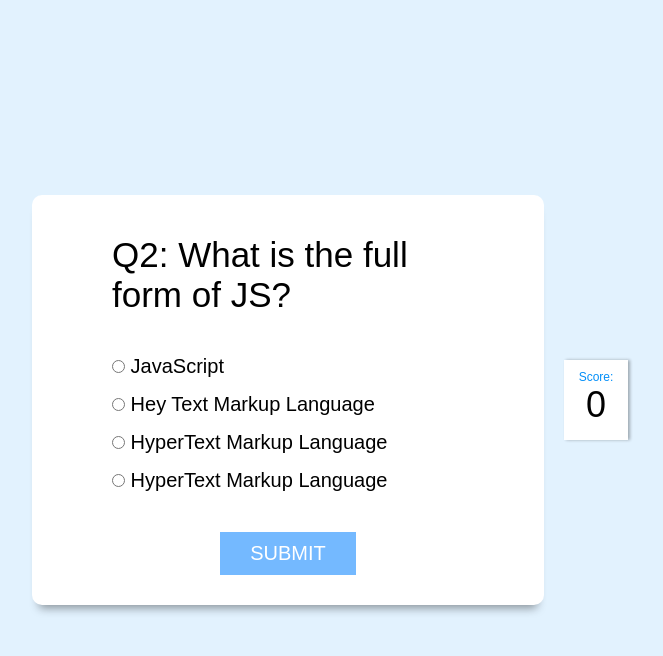
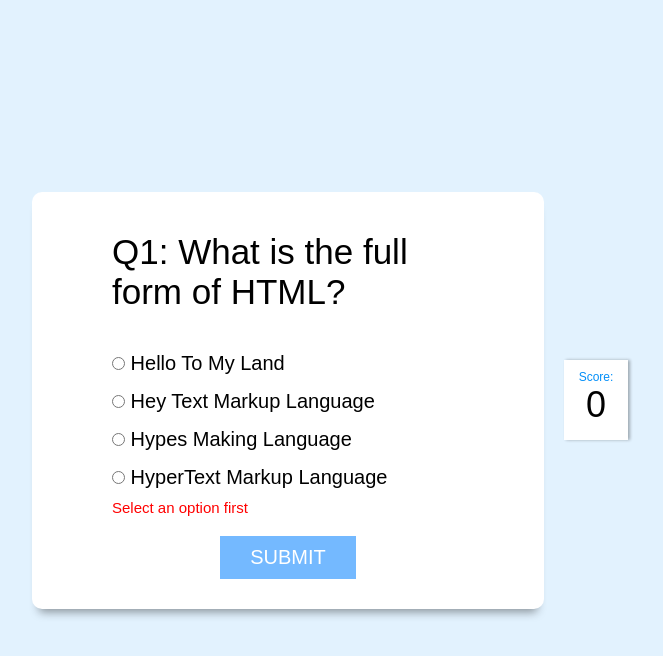
Before and after one commit to salil-cmd/QuizApp, a plain HTML site: page index.html in a window 1280 px wide. Both pictures are taken after a click on the button "SUBMIT". Shown: the whole page, without its empty margins (310-973 px from the left). Drawn offline with Linux system fonts and the light colour scheme; a web font is replaced by a local one.

Commit message:
Added Alert when no option is selected

```diff
--- a/index.css
+++ b/index.css
@@ -49,7 +49,7 @@ body {
     list-style: none;
 }
 
-input {
+label {
     cursor: pointer;
 }
 
@@ -65,7 +65,7 @@ input {
     text-transform: uppercase;
     color: #fff;
     background-color: #74b9ff;
-    margin-top: 4rem;
+    margin-top: 2rem;
 
 }
 
@@ -111,6 +111,14 @@ input {
     font-size: 1.2rem;
 }
 
+#alert-div{
+    color: red;
+    font-size: 1.5rem;
+    margin-top: 1rem;
+    visibility: hidden;
+}
+
+
 @media(max-width: 1260px) and (min-width: 990px) {
     html {
         font-size: 60%;
@@ -126,12 +134,6 @@ input {
     }
 }
 
-/* @media(max-width: 989px) and (min-width: 910px){
-    #score-div{
-        width: 7vw;
-        height: 11vh;
-    }
-} */
 
 @media(max-width: 990px) and (min-width: 820px) {
     html {
--- a/index.html
+++ b/index.html
@@ -32,6 +32,7 @@
                         <label for="ans4" id="option4">Answer option</label>
                     </li>
                 </ul>
+                <p id="alert-div">Select an option first</p>
                 <button id="submit">Submit</button>
             </div>
             <div id="showScore" class="scoreArea"></div>
--- a/index.js
+++ b/index.js
@@ -64,24 +64,21 @@ const loadQuestion = () => {
 }
 loadQuestion();
 
+
+let attempted = false;
 const markedOption = () => {
 
     let userMarkedOption;
-    let ifattempted = false;
 
     answers.forEach((curAnsElement) => {
         if (curAnsElement.checked) {
             userMarkedOption = curAnsElement.id;
-            ifattempted = true;
+            attempted = true;
         }
 
 
 
     });
-
-    if(!ifattempted){
-        console.log("not attempted")
-    }
 
     return userMarkedOption;
 
@@ -91,11 +88,22 @@ const deselectAll = () => {
     answers.forEach((curAnsElement) => curAnsElement.checked = false); //
 }
 
+let alertDiv = document.querySelector("#alert-div")
+const showAlert = () => {
+    alertDiv.style.visibility = "visible"
+}
+
 let score = 0;
 submit.addEventListener('click', () => {
     const checkedAnswer = markedOption();
     console.log(checkedAnswer);
-
+    console.log(attempted)
+    if (!attempted) {
+        showAlert();
+    }
+    else {
+        alertDiv.style.visibility =  'hidden'
+        attempted = false
         if (checkedAnswer == quizDB[questionCount].ans) {
             score++;
             scoreCount.innerText = score
@@ -130,4 +138,5 @@ submit.addEventListener('click', () => {
             scoreCountDiv.style.display = 'none'
 
         }
+    }
 });
```
Lines whose indentation alone changed are shown as unchanged.
